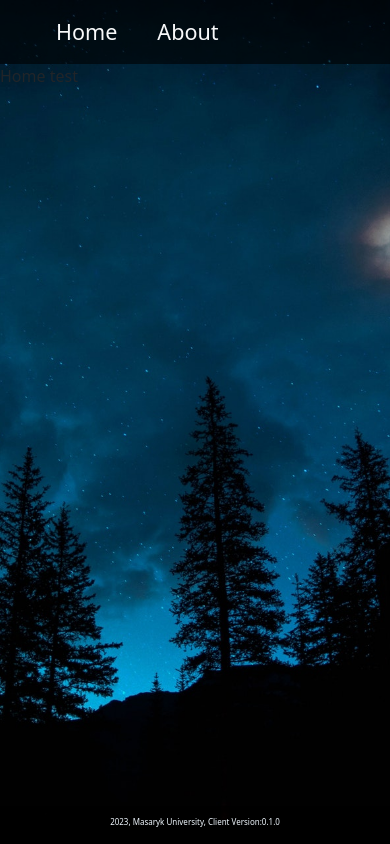
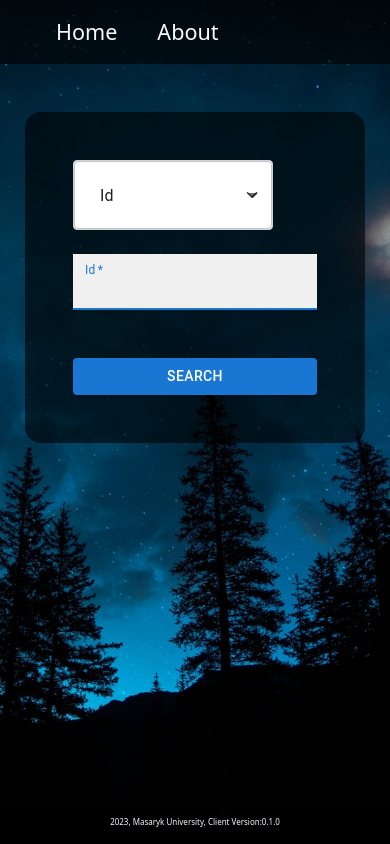
Before and after one commit to Kuliak/cp-stars-frontend, a React (Create React App) app: page / in a window 390 px wide. Built offline with nearby package versions, Linux system fonts and the light colour scheme.

Commit message:
feat(cp-stars-frontend): simple form created
* form has two parts, one for ID search, the other one for coordinates search
* Constants file created

```diff
--- a/package.json
+++ b/package.json
@@ -3,6 +3,9 @@
   "version": "0.1.0",
   "private": true,
   "dependencies": {
+    "@emotion/react": "11.10.5",
+    "@emotion/styled": "11.10.5",
+    "@mui/material": "5.11.6",
     "@testing-library/jest-dom": "^5.16.5",
     "@testing-library/react": "^13.4.0",
     "@testing-library/user-event": "^13.5.0",
--- a/src/App.css
+++ b/src/App.css
@@ -1,6 +1,8 @@
 :root {
+  --box-border-radius: 1rem;
+  --box-border-radius-small: 0.75rem;
+  --general-text-color: aliceblue;
   --transparency-lvl: 0.6;
-  --general-text-color: aliceblue;
 }
 
 
@@ -19,36 +21,73 @@ header {
 }
 
 footer {
+  background-color: rgba(0, 0, 0, var(--transparency-lvl));
+  bottom: 0;
+  color: var(--general-text-color);
   position: fixed;
   padding: 10px 10px 0 10px;
-  bottom: 0;
+  text-align: center;
   width: 100%;
-  background-color: rgba(0, 0, 0, var(--transparency-lvl));
-  text-align: center;
-  color: var(--general-text-color);
 }
 
-@media only screen and (max-width:720px) {
+@media only screen and (max-width:360px) {
+  .form-style {
+    border-radius: var(--box-border-radius-small);
+  }
+}
+
+@media only screen and (min-width: 360px) and (max-width:720px) {
   footer {
     font-size: 8px;
   }
+
+  .form-select {
+    min-width: 200px;
+    max-width: 200px;
+  }
 }
 
-@media only screen and (min-width:721px) {
+@media only screen and (min-width: 720px) and (max-width:1080px) {
   footer {
     font-size: 1vw;
   }
+
+  .form-select {
+    min-width: 250px;
+    max-width: 250px;
+  }
+
+  .form-style {
+    border-radius: var(--box-border-radius);
+  }
 }
 
-@media only screen and (min-width:1080px) {
+@media only screen and (min-width: 1080px) and (max-width:2600px) {
   footer {
     font-size: 0.8vw;
   }
 }
 
+.app {
+  height: 100%;
+}
 
 .text-box-transparent {
   background-color: rgba(0, 0, 0, var(--transparency-lvl));
-  border-radius: 1rem;
+  border-radius: var(--box-border-radius);
   color: var(--general-text-color);
 }
+
+.form-style {
+  color: var(--general-text-color);
+  display: inline-block;
+  align-items:center;
+}
+
+.center {
+  display:flex;
+  height:100%;
+  width:100%;
+  justify-content:center;
+  align-items:center;
+}
--- a/src/App.js
+++ b/src/App.js
@@ -7,12 +7,12 @@ import Footer from './components/Footer';
 
 function App() {
   return (
-    <Router>
+    <>
       <header>
         <Navigation />
       </header>
-      <body>
-        <div className="App">
+      <Router>
+        <div>
           <Routes>
             <Route
               exact
@@ -27,8 +27,8 @@ function App() {
           </Routes>
         </div>
         <Footer />
-      </body>
-    </Router>
+      </Router>
+    </>
   );
 }
 
--- a/src/assets/i18n/en.js
+++ b/src/assets/i18n/en.js
@@ -26,6 +26,21 @@ const en = () => {
           name: 'Masaryk University',
         },
       },
+      home: {
+        input_form: {
+          select_options: {
+            id: 'Id',
+            coordinates: 'Coordinates',
+          },
+          id: 'Id',
+          coordinates: {
+            name: 'Coordinates',
+            ra: 'ra',
+            dec: 'dec',
+            radius: 'radius',
+          },
+        },
+      },
     },
   };
 };
--- /dev/null
+++ b/src/components/Constants.js
@@ -0,0 +1 @@
+export const DEFAULT_RADIUS = 0.05;
--- /dev/null
+++ b/src/pages/Home/CoordinatesSearch.js
@@ -0,0 +1,39 @@
+import { TextField } from '@mui/material';
+import { DEFAULT_RADIUS } from '../../components/Constants';
+import { useTranslation } from 'react-i18next';
+
+const CoordinatesSearch = () => {
+  const { t } = useTranslation();
+
+  return (
+    <>
+      <TextField
+        id="ra"
+        label={t('home.input_form.coordinates.ra')}
+        variant="filled"
+        required
+        sx={{ color: 'white', backgroundColor: 'white' }}
+        focused
+      />
+      <TextField
+        id="dec"
+        label={t('home.input_form.coordinates.dec')}
+        variant="filled"
+        required
+        sx={{ color: 'white', backgroundColor: 'white' }}
+        focused
+      />
+      <TextField
+        id="radius"
+        label={t('home.input_form.coordinates.radius')}
+        value={DEFAULT_RADIUS}
+        variant="filled"
+        required
+        sx={{ color: 'white', backgroundColor: 'white' }}
+        focused
+      />
+    </>
+  );
+};
+
+export default CoordinatesSearch;
--- /dev/null
+++ b/src/pages/Home/IdSearch.js
@@ -0,0 +1,21 @@
+import { TextField } from '@mui/material';
+import { useTranslation } from 'react-i18next';
+
+const IdSearch = () => {
+  const { t } = useTranslation();
+
+  return (
+    <>
+      <TextField
+        id="id"
+        label={t('home.input_form.id')}
+        variant="filled"
+        required
+        sx={{ color: 'white', backgroundColor: 'white' }}
+        focused
+      />
+    </>
+  );
+};
+
+export default IdSearch;
--- a/src/pages/Home/home.js
+++ b/src/pages/Home/home.js
@@ -1,5 +1,11 @@
+import InputForm from './inputForm';
+
 const Home = () => {
-  return <div>Home test</div>;
+  return (
+    <div className="center">
+      <InputForm />
+    </div>
+  );
 };
 
 export default Home;
--- /dev/null
+++ b/src/pages/Home/inputForm.js
@@ -0,0 +1,61 @@
+import { useTranslation } from 'react-i18next';
+import { Button, FormControl, MenuItem, Select, Stack } from '@mui/material';
+import { useEffect, useState } from 'react';
+import IdSearch from './IdSearch';
+import CoordinatesSearch from './CoordinatesSearch';
+
+const InputForm = () => {
+  const { t } = useTranslation();
+
+  const SELECT_ID = 'id';
+  const SELECT_COORDINATES = 'coordinates';
+
+  const options = [
+    { value: SELECT_ID, label: t('home.input_form.select_options.id') },
+    { value: SELECT_COORDINATES, label: t('home.input_form.select_options.coordinates') },
+  ];
+
+  const [selectedOption, selectOption] = useState(SELECT_ID);
+  useEffect(() => {}, [selectedOption]);
+
+  const handleChange = (selectEvent) => {
+    selectOption(selectEvent.target.value);
+  };
+
+  const handleSubmit = () => {};
+
+  return (
+    <>
+      <div className="text-box-transparent form-style p-5 mt-5">
+        <FormControl>
+          <Stack spacing={3}>
+            <Select
+              id="search-select"
+              onChange={(e) => handleChange(e)}
+              className="form-select"
+              value={selectedOption}>
+              {options.map((option) => (
+                <MenuItem
+                  value={option.value}
+                  key={option.value}>
+                  {option.label}
+                </MenuItem>
+              ))}
+            </Select>
+
+            {selectedOption !== SELECT_ID || <IdSearch />}
+            {selectedOption !== SELECT_COORDINATES || <CoordinatesSearch />}
+            <Button
+              variant="contained"
+              className="btn btn-primary mt-5"
+              onClick={() => handleSubmit()}>
+              Search
+            </Button>
+          </Stack>
+        </FormControl>
+      </div>
+    </>
+  );
+};
+
+export default InputForm;
```
Also changed, not shown: 1 other file (tests, documents, lock files or other folders).
